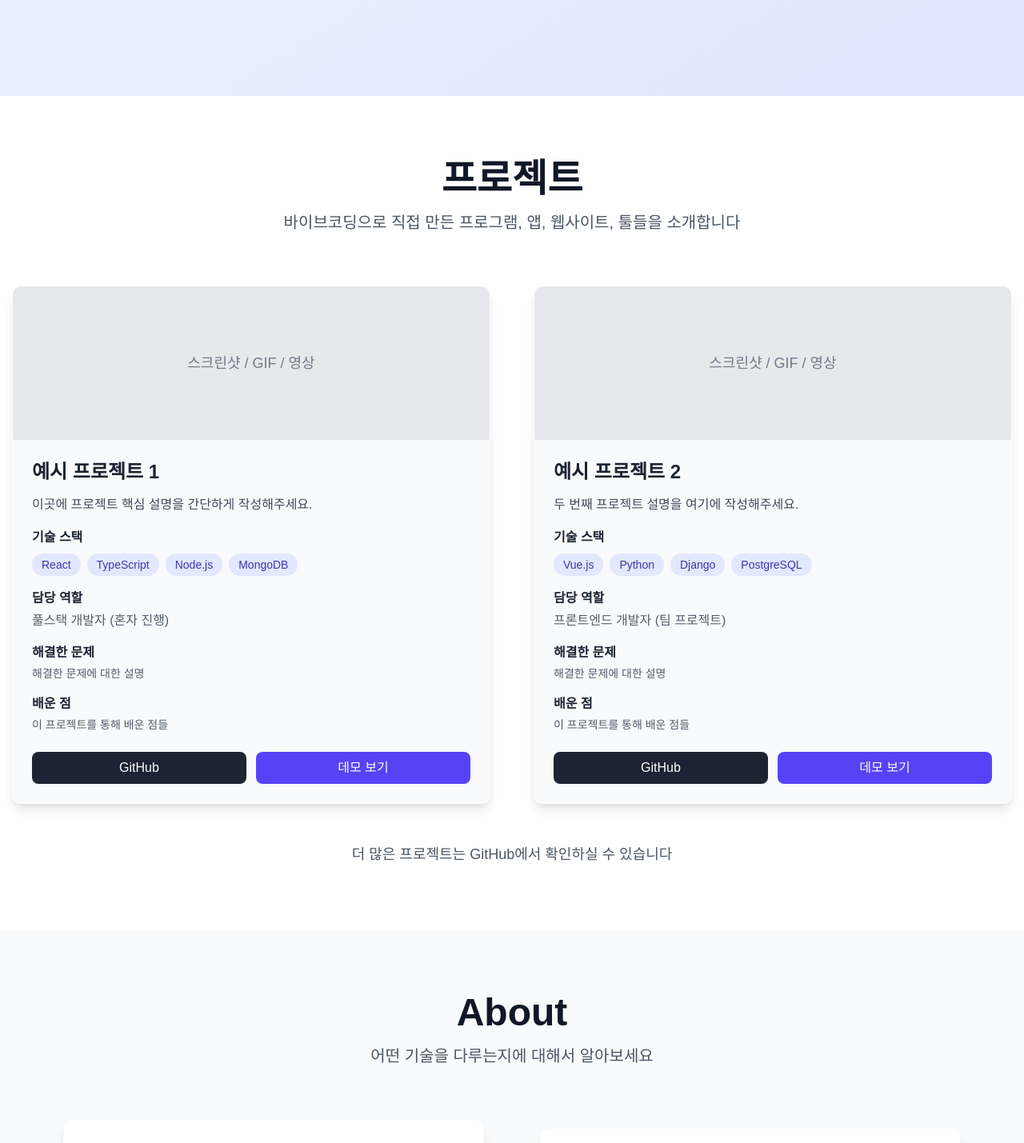
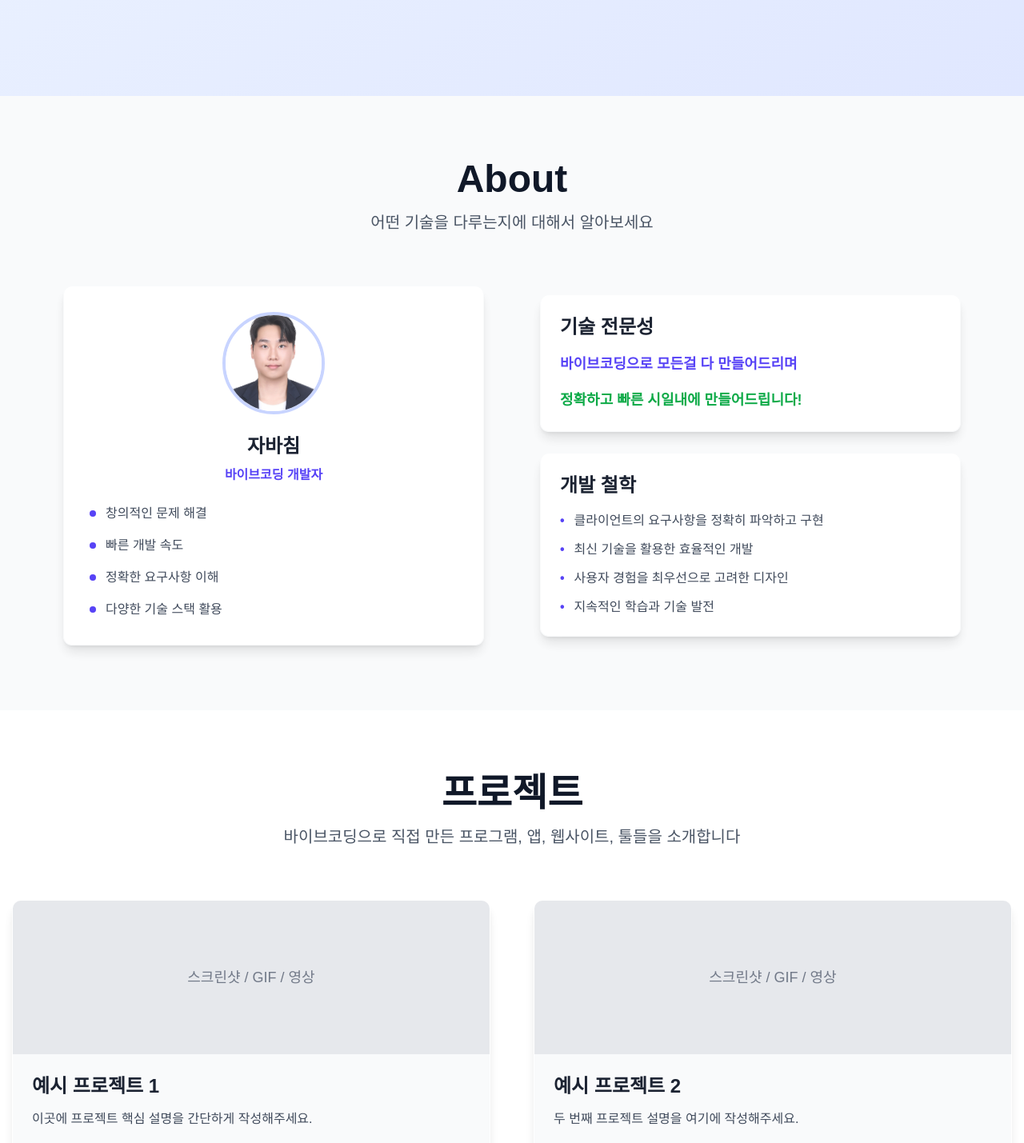
Before and after one commit to Hamyoungmin/me, a Next.js app: page / in a window 1280 px wide. Shown: the part 680-2109 px from the top of the page at 80% size. Built offline with nearby package versions, Linux system fonts and the light colour scheme.

Commit message:
🔄 섹션 순서 변경: About 섹션을 Projects 섹션보다 앞으로 이동하여 더 자연스러운 흐름 구성

```diff
--- a/src/app/page.tsx
+++ b/src/app/page.tsx
@@ -11,8 +11,8 @@ export default function Home() {
       <Navbar />
       <main>
         <HeroSection />
+        <AboutSection />
         <ProjectsSection />
-        <AboutSection />
         <SkillsSection />
         <ContactSection />
       </main>
--- a/src/components/Navbar.tsx
+++ b/src/components/Navbar.tsx
@@ -25,8 +25,8 @@ export default function Navbar() {
 
   const navItems = [
     { id: 'home', label: '홈' },
+    { id: 'about', label: 'About' },
     { id: 'projects', label: '프로젝트' },
-    { id: 'about', label: 'About' },
     { id: 'skills', label: '기술 스택' },
     { id: 'contact', label: '연락처' },
   ];
```
